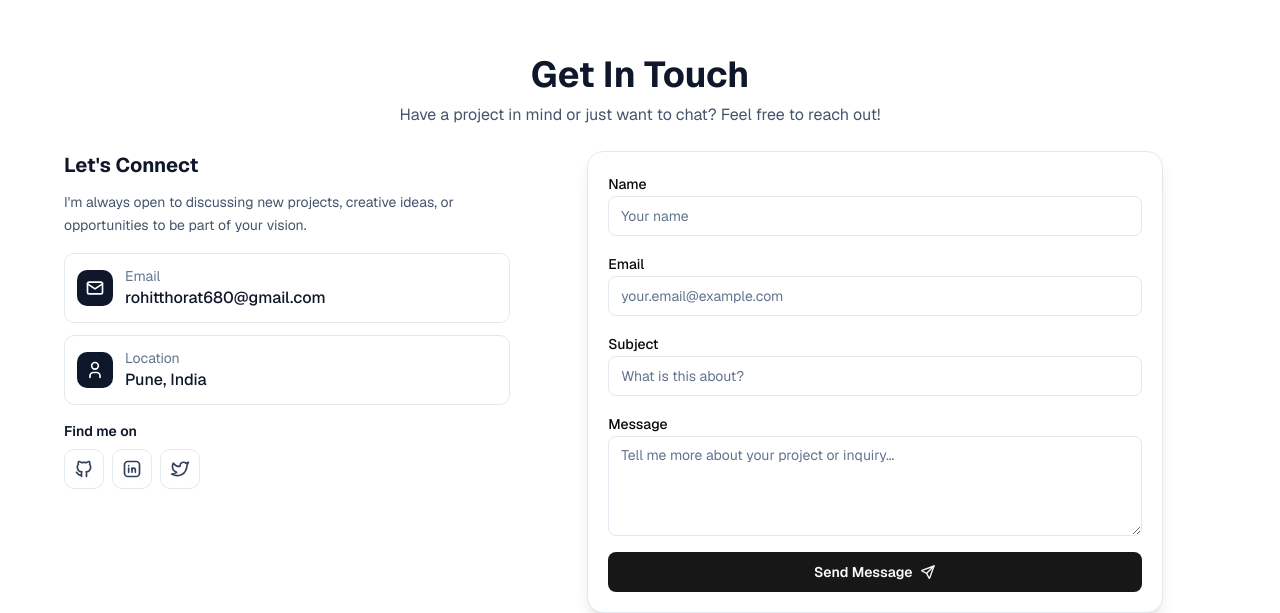
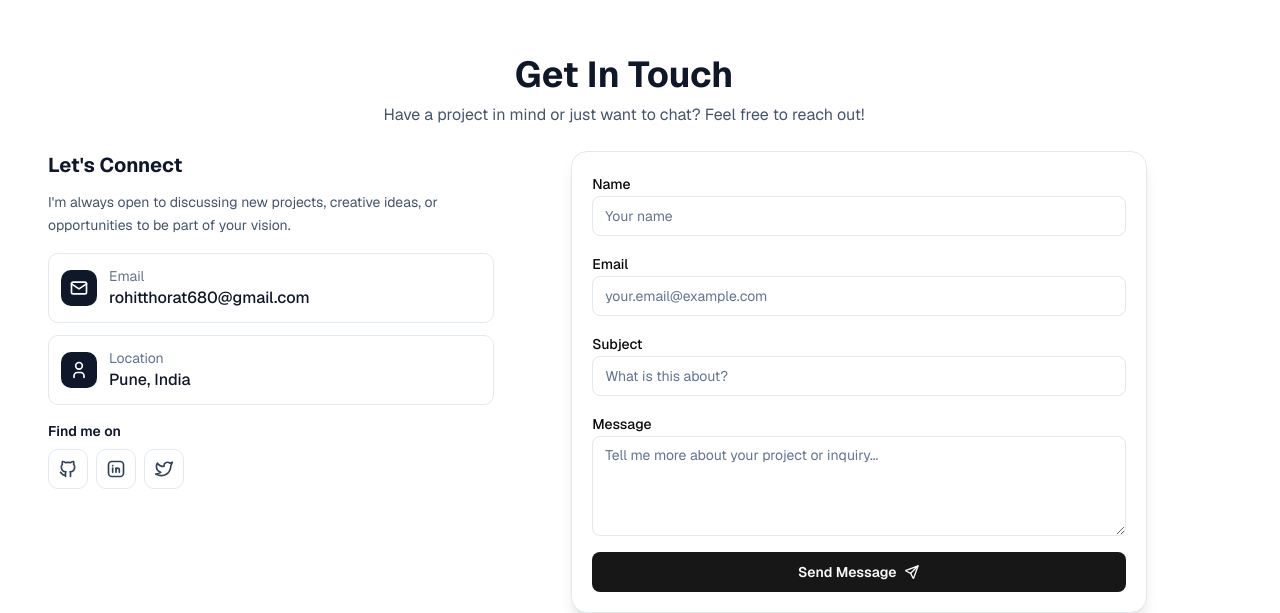
Before and after one commit to roht2103/portfolio, a Next.js app: page / in a window 1280 px wide. Shown: the part 2790-3403 px from the top of the page. Built offline with nearby package versions, Linux system fonts and the light colour scheme; no server answers; the database is empty.

Commit message:
feat: update layout and styling in Contact and Projects components for improved responsiveness

```diff
--- a/src/components/Contact.tsx
+++ b/src/components/Contact.tsx
@@ -98,8 +98,8 @@
   ];
 
   return (
-    <section id="contact" className="py-8 lg:px-6 h-screen flex items-center justify-center">
-      <div className="max-w-7xl mx-auto w-full px-4">
+    <section id="contact" className="py-8 lg:py-8 px-4 lg:px-6 min-h-screen flex items-center justify-center">
+      <div className="max-w-6xl mx-auto w-full">
         {/* Header */}
         <motion.div
           initial={{ opacity: 0, y: 20 }}
--- a/src/components/Projects.tsx
+++ b/src/components/Projects.tsx
@@ -21,7 +21,7 @@
   }, []);
 
   return (
-    <section id="projects" className="py-8 lg:px-6 h-screen flex items-center">
+    <section id="projects" className="py-8 lg:py-8 px-4 lg:px-6 min-h-screen flex items-center">
       <div className="max-w-7xl w-full mx-auto">
         {/* Header */}
         <motion.div
```
